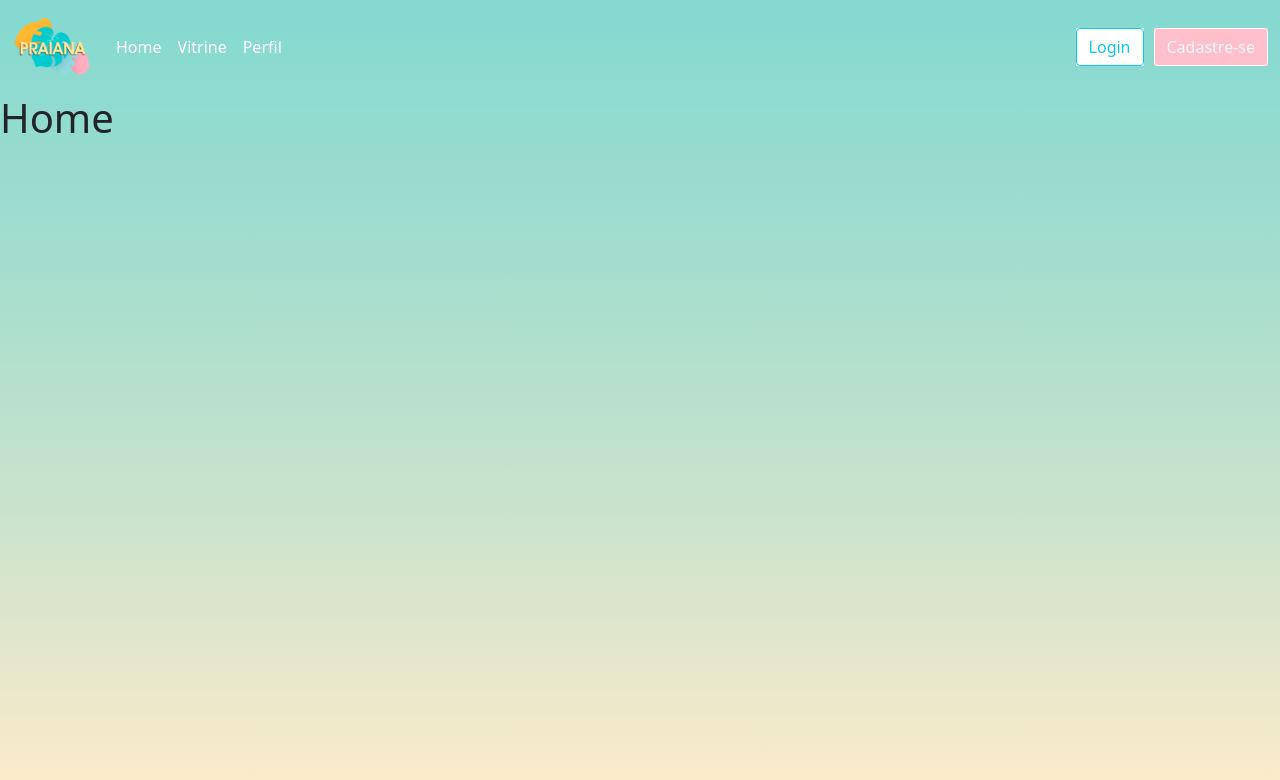
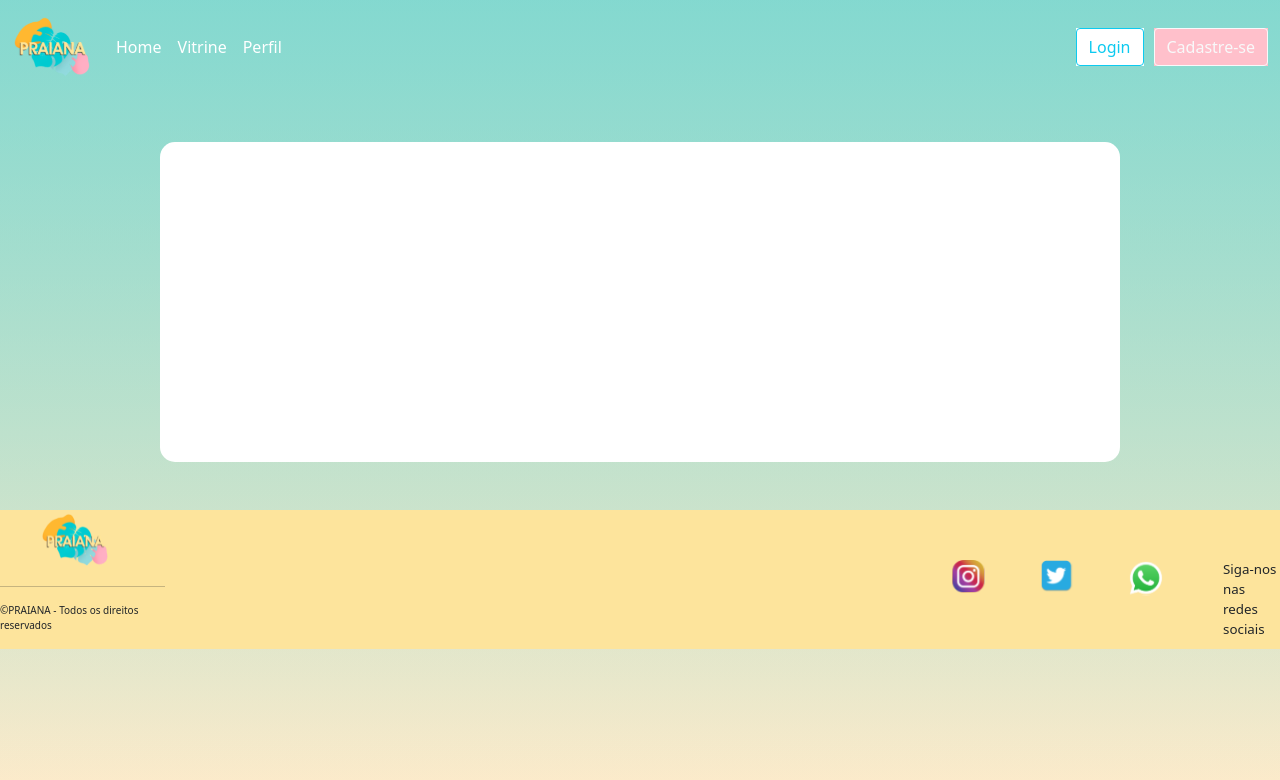
Before and after one commit to gabriellivalelia/Praiana-CPE, a React (Create React App) app in the folder praiana/: page /Home in a window 1280 px wide. Shown: the top 780 px of the page. Built offline with nearby package versions, Linux system fonts and the light colour scheme.

Commit message:
Início da Home
Falta bastante coisa, mas subi o início pra guardar!

```diff
--- /dev/null
+++ b/praiana/src/pages/Home/Home.css
@@ -0,0 +1,18 @@
+.main-container {
+    max-width: 1400px;
+    margin: auto;
+    width: 100%;
+}
+
+.hero-banner-container {
+    background-color: #ffffff;
+    padding: 1em;
+    border-radius: 15px;
+    margin: 3em 10em;
+    display: flex;
+    flex-direction: row;
+    justify-content: center;
+    height: 320px;
+
+
+  }
--- a/praiana/src/pages/Home/Home.js
+++ b/praiana/src/pages/Home/Home.js
@@ -1,14 +1,18 @@
-import React from 'react';
+import React, { useState } from "react";
+import "./Home.css";
 import Header from "../../Components/Header/header";
+import Footer from "../../Components/footer/footer";
 
-function Home()
+
+const Home = () =>
 {
     return (
-    <div>
-    <Header/>
-    <h1>Home</h1>
-    </div>
-    )
+    <main class="main-container">
+        <Header/>
+        <div class="hero-banner-container"></div>
+        <Footer />
+    </main>
+    );
 }
 
 export default Home;
```
